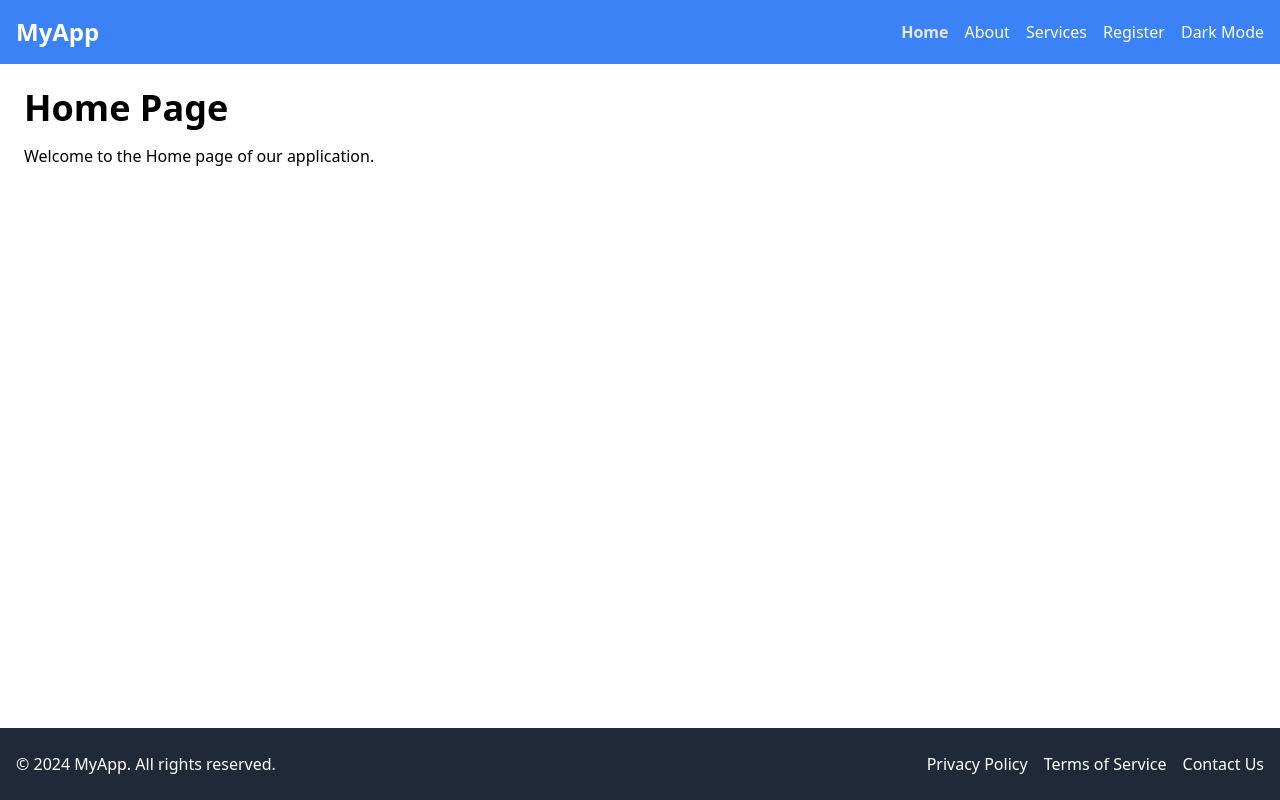
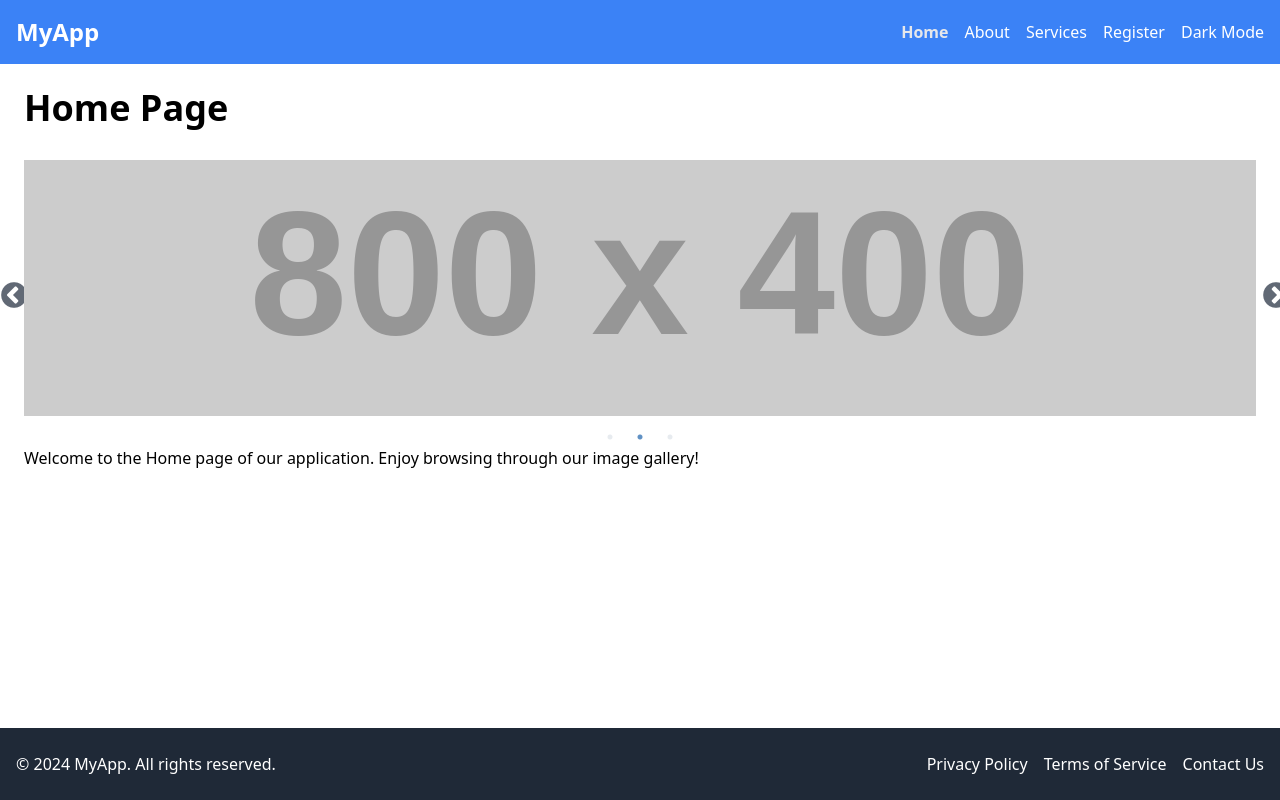
Before and after one commit to OwlPharaoh20/JS100Doc-3-4-react-responsive-navbar-and-footer, a React (Vite) app: page / in a window 1280 px wide. Built offline with nearby package versions, Linux system fonts and the light colour scheme.

Commit message:
Day 6, Image carousel slider added

```diff
--- a/package.json
+++ b/package.json
@@ -12,7 +12,9 @@
   "dependencies": {
     "react": "^18.3.1",
     "react-dom": "^18.3.1",
-    "react-router-dom": "^6.26.2"
+    "react-router-dom": "^6.26.2",
+    "react-slick": "^0.30.2",
+    "slick-carousel": "^1.8.1"
   },
   "devDependencies": {
     "@eslint/js": "^9.11.1",
--- /dev/null
+++ b/src/components/ImageCarousel.jsx
@@ -0,0 +1,53 @@
+// src/components/ImageCarousel.jsx
+import React from 'react';
+import Slider from 'react-slick';
+import 'slick-carousel/slick/slick.css'; // Import Slick Carousel CSS
+import 'slick-carousel/slick/slick-theme.css'; // Import Slick Carousel Theme CSS
+import '../styles/carousel.css';
+
+
+const ImageCarousel = () => {
+  const images = [
+    {
+      id: 1,
+      src: 'https://via.placeholder.com/800x400?text=Image+1',
+      alt: 'Image 1',
+    },
+    {
+      id: 2,
+      src: 'https://via.placeholder.com/800x400?text=Image+2',
+      alt: 'Image 2',
+    },
+    {
+      id: 3,
+      src: 'https://via.placeholder.com/800x400?text=Image+3',
+      alt: 'Image 3',
+    },
+    // Add more images as needed
+  ];
+
+  const settings = {
+    dots: true, // Show navigation dots
+    infinite: true, // Infinite looping
+    speed: 500, // Transition speed
+    slidesToShow: 1, // Number of slides to show
+    slidesToScroll: 1, // Number of slides to scroll
+    autoplay: true, // Enable autoplay
+    autoplaySpeed: 3000, // Autoplay speed in milliseconds
+    arrows: true, // Show next/prev arrows
+  };
+
+  return (
+    <div className="container mx-auto mt-8">
+      <Slider {...settings}>
+        {images.map((image) => (
+          <div key={image.id}>
+            <img src={image.src} alt={image.alt} className="w-full h-64 object-cover" />
+          </div>
+        ))}
+      </Slider>
+    </div>
+  );
+};
+
+export default ImageCarousel;
--- a/src/pages/Home.jsx
+++ b/src/pages/Home.jsx
@@ -1,11 +1,15 @@
 // src/pages/Home.jsx
 import React from 'react';
+import ImageCarousel from '../components/ImageCarousel';
 
 const Home = () => {
   return (
     <div className="container mx-auto p-6">
       <h1 className="text-4xl font-bold mb-4">Home Page</h1>
-      <p>Welcome to the Home page of our application.</p>
+      <ImageCarousel />
+      <p className="mt-6">
+        Welcome to the Home page of our application. Enjoy browsing through our image gallery!
+      </p>
     </div>
   );
 };
--- /dev/null
+++ b/src/styles/carousel.css
@@ -0,0 +1,22 @@
+/* src/styles/carousel.css */
+
+/* Customize dots */
+.slick-dots li button:before {
+    color: #a0aec0; /* Tailwind Gray-400 */
+  }
+
+  .slick-dots li.slick-active button:before {
+    color: #2b6cb0; /* Tailwind Blue-600 */
+  }
+
+  /* Customize arrows */
+  .slick-prev:before,
+  .slick-next:before {
+    color: #2d3748; /* Tailwind Gray-800 */
+  }
+
+  /* Adjust arrow size */
+  .slick-prev:before,
+  .slick-next:before {
+    font-size: 30px;
+  }
```
Also changed, not shown: 1 other file (tests, documents, lock files or other folders).
